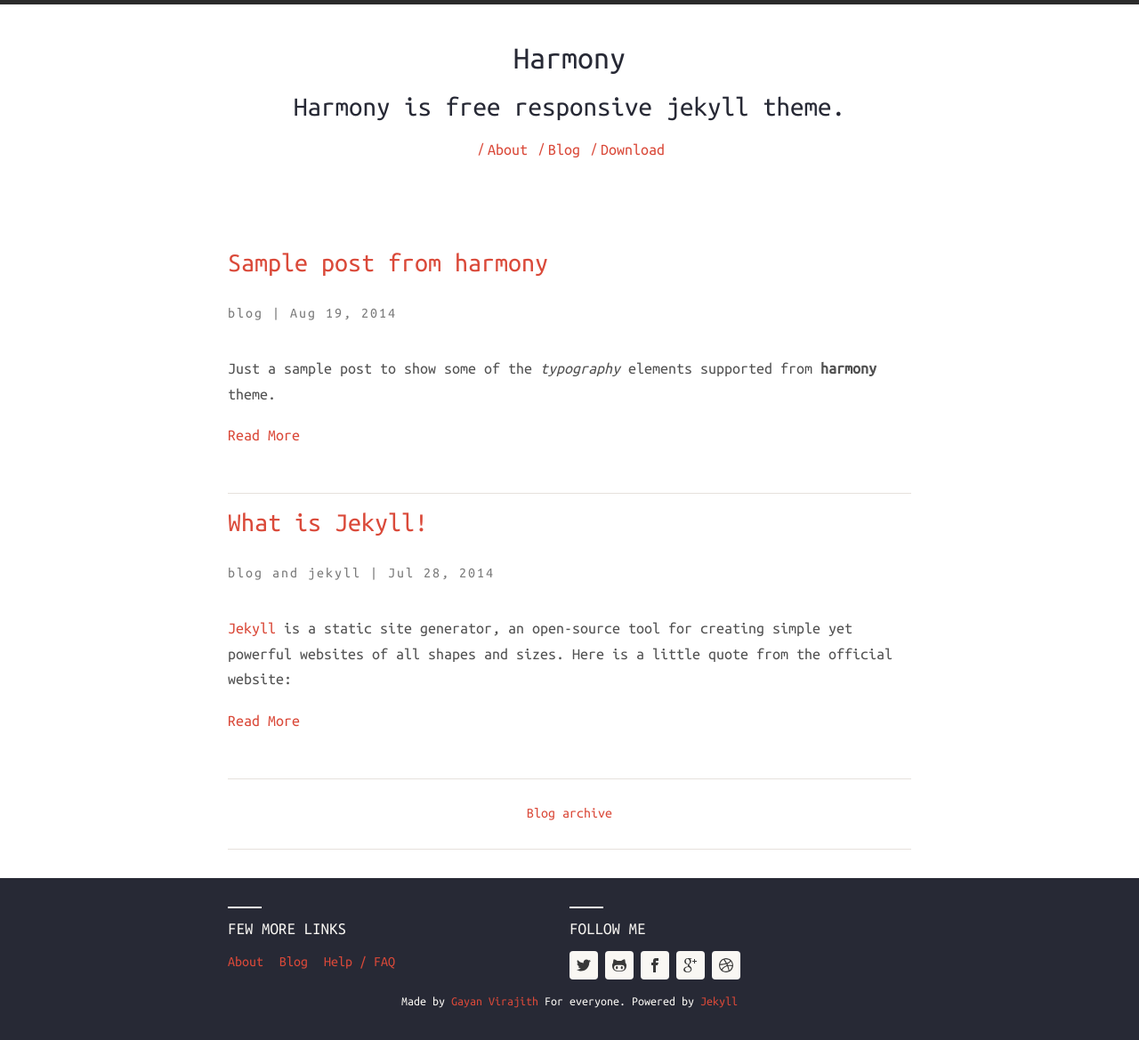
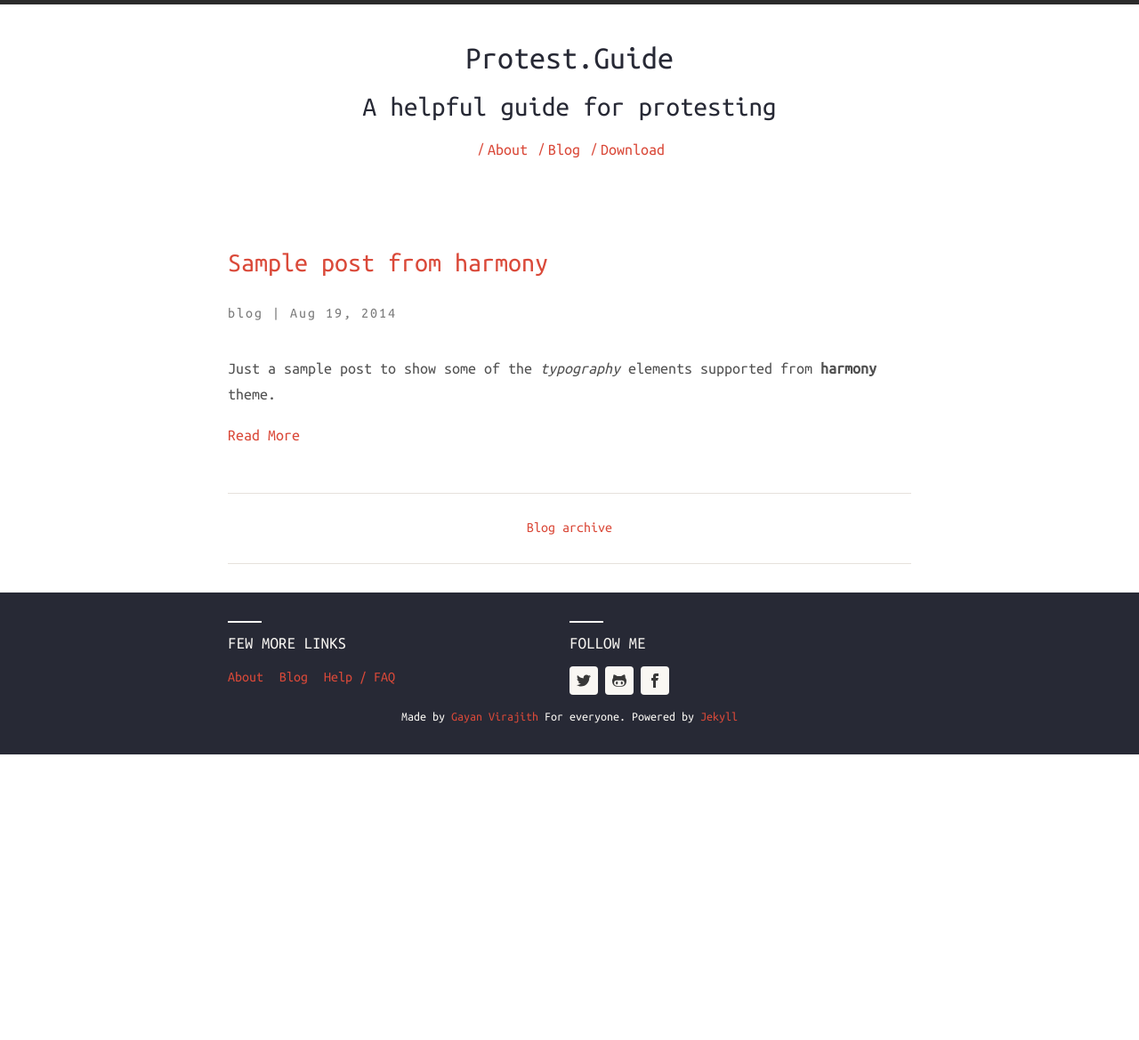
Before and after one commit to hurtstotouchfire/protest.guide, a Jekyll site: the page built from index.html, in a window 1280 px wide. Shown: the whole page at 89% size. Built offline with Jekyll 4.4.1, drawn with Linux system fonts in a browser that asks for light colours; nearby versions of some CDN libraries; after the commit the page ends 900 px from its top, so only the background shows below that; some of the changed lines change nothing that is shown.

Commit message:
Since I cannot run locally making minor changes

```diff
--- a/_config.yml
+++ b/_config.yml
@@ -4,16 +4,16 @@
 baseurl: /
 
 # Site live URL
-url: http://actsecure.org/protest.guide/
+url: http://127.0.0.1:4000
 
 # Localhost
 # url: http://127.0.0.1:4000
 
 # Harmony theme configuration. Please change accordingly.
 harmony:
-  name: Harmony
+  name: Protest.Guide
   # Little description about your site
-  description: Harmony is free responsive jekyll theme.
+  description: A helpful guide for protesting
   # 'meta_description:' Write an awesome description for your new site here.
   # It will appear in your document head meta (for Google search results) and
   # in your feed.xml site description.
@@ -23,20 +23,20 @@ harmony:
    https://github.com/gayanvirajith/harmony
   basetheme: theme-base-01 # pre defined thmes are darken, blue-water, redish.
   author: # Author details
-    name: Gayan Virajith
-    email: gayanvirajith@gmail.com
-    url: http://gayanvirajith.github.io
+    name:
+    email:
+    url:
 
   # Google Analytics key, leave blank to ignore
-  google_analytics_key: UA-xxxx-x
+  google_analytics_key:
 
   # Profile links, leave blank to ignore
   social:
-    github: gayanvirajith
-    twitter: gayanvirajith
-    facebook: gayanvirajith
-    gplus: +GayanVirajith
-    dribble: gayan
+    github: actsecure
+    twitter: actsecure
+    facebook: actsecure
+    gplus:
+    dribble:
     pinterest:
   # Toggle disclaimer in footer
   show_disclaimer: true
--- a/_posts/2014-07-28-welcome-to-jekyll.markdown
+++ /dev/null
@@ -1,22 +0,0 @@
----
-layout: post
-title:  "What is Jekyll!"
-date:   2014-07-28 22:48:45
-description: Jekyll is a static site generator, an open-source tool for creating simple yet powerful websites of all shapes and sizes.
-categories:
-- blog
-- jekyll
----
-
-[Jekyll][jekyll] is a static site generator, an open-source tool for creating simple yet powerful websites of all shapes and sizes. Here is a little quote from the official website:
-
-> It takes a template directory containing raw text files in various formats, runs it through [Markdown][markdown] (or [Textile][textile]) and Liquid converters, and spits out a complete, ready-to-publish static website suitable for serving with your favorite web server. Jekyll also happens to be the engine behind [GitHub Pages][github-pages], which means you can use Jekyll to host your project’s page, blog, or website from GitHub’s servers for free.
-> - jekyllrb.com
-
-Check out the [Jekyll docs][jekyll] for more info on how to get the most out of Jekyll. File all bugs/feature requests at [Jekyll's GitHub repo][jekyll-gh].
-
-[jekyll-gh]: https://github.com/mojombo/jekyll
-[jekyll]:    http://jekyllrb.com
-[markdown]: http://daringfireball.net/projects/markdown/
-[textile]: http://redcloth.org/textile
-[github-pages]: http://pages.github.com/
```
